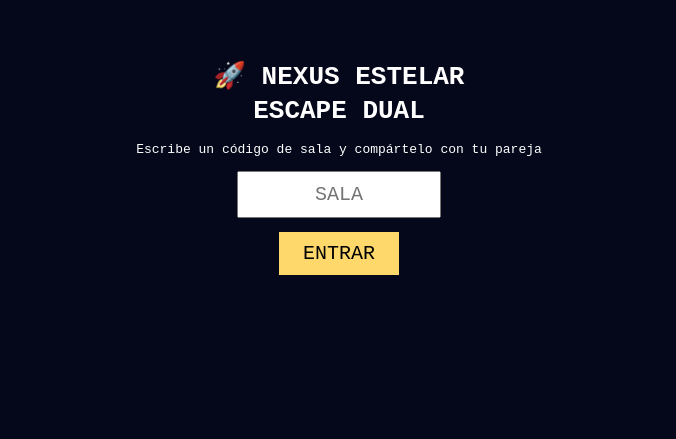
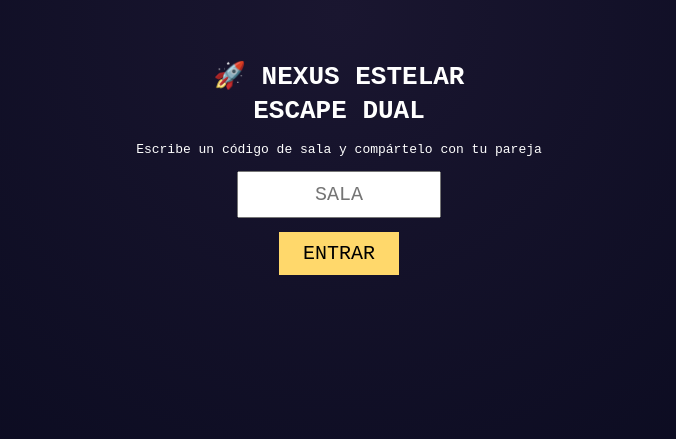
Before and after one commit to monterrosacotesjesusdavid-cyber/NEXUS-ESTELAR-ESCAPE-DUAL, a website: page public/index.html in a window 1280 px wide. Shown: the part 225-664 px from the top of the page, without its empty margins (301-977 px from the left). Drawn offline with nearby package versions, Linux system fonts and the light colour scheme; no server answers.

Commit message:
Update index.html

```diff
--- a/public/index.html
+++ b/public/index.html
@@ -9,8 +9,11 @@
 <style>
   :root{--ink:#05071a;--gold:#ffd86b;--ice:#9fd0ff;--line:#6c78c9}
   html,body{margin:0;height:100%;background:#000;color:#fff;font-family:monospace;overflow:hidden;touch-action:none;overscroll-behavior:none;-webkit-touch-callout:none;-webkit-user-select:none;user-select:none}
-  canvas{position:fixed;inset:0;width:100%;height:100%;object-fit:contain;background:#000;image-rendering:pixelated}
-  #lobby{position:fixed;inset:0;display:flex;flex-direction:column;align-items:center;justify-content:center;gap:14px;background:var(--ink);z-index:5;text-align:center;padding:20px}
+  #stage{position:fixed;left:50%;top:50%;width:min(100vw,177.78vh);height:min(100vh,56.25vw);transform:translate(-50%,-50%);background:#000}
+  #stage canvas{position:absolute;inset:0;width:100%;height:100%}
+  #g3{image-rendering:pixelated}
+  #c{pointer-events:none}
+  #lobby{position:fixed;inset:0;display:flex;flex-direction:column;align-items:center;justify-content:center;gap:14px;background:radial-gradient(circle at 50% 30%,#1a1630,var(--ink));z-index:5;text-align:center;padding:20px}
   #lobby h1{font-size:26px;margin:0;line-height:1.3}
   #lobby input{font:20px monospace;padding:10px;text-align:center;text-transform:uppercase;width:180px;-webkit-user-select:text;user-select:text}
   #lobby button{font:20px monospace;padding:10px 24px;background:var(--gold);border:0;cursor:pointer}
@@ -43,7 +46,7 @@
   <div id="msg"></div>
 </div>
 <div id="rotate"><div style="font-size:42px">📱↻</div><div>Gira el teléfono<br>para jugar en horizontal</div></div>
-<canvas id="c"></canvas>
+<div id="stage"><canvas id="g3"></canvas><canvas id="c"></canvas></div>
 <div id="touch">
   <div id="joy"><div id="knob"></div></div>
   <button class="tb" data-k="KeyE">E</button>
@@ -56,6 +59,7 @@
   <button class="tb" data-k="Digit2">2</button>
   <button class="tb" data-k="Digit3">3</button>
 </div>
+<script src="https://cdnjs.cloudflare.com/ajax/libs/three.js/r128/three.min.js"></script>
 <script src="/socket.io/socket.io.js"></script>
 <script src="game.js"></script>
 </body>
```
